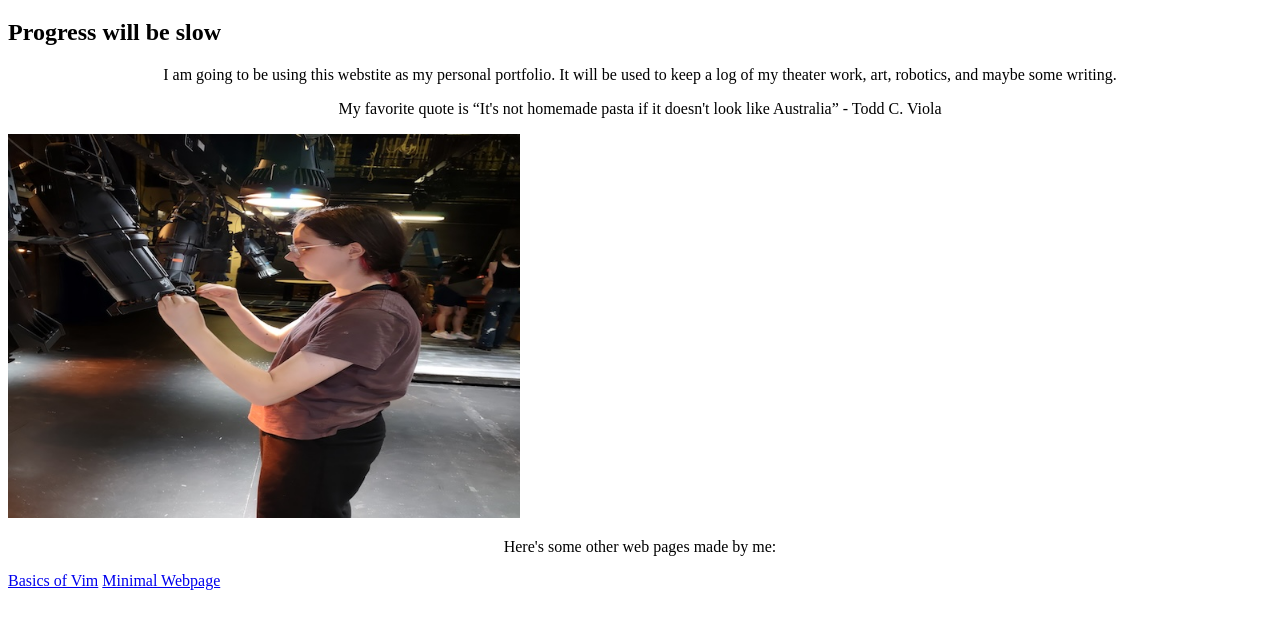
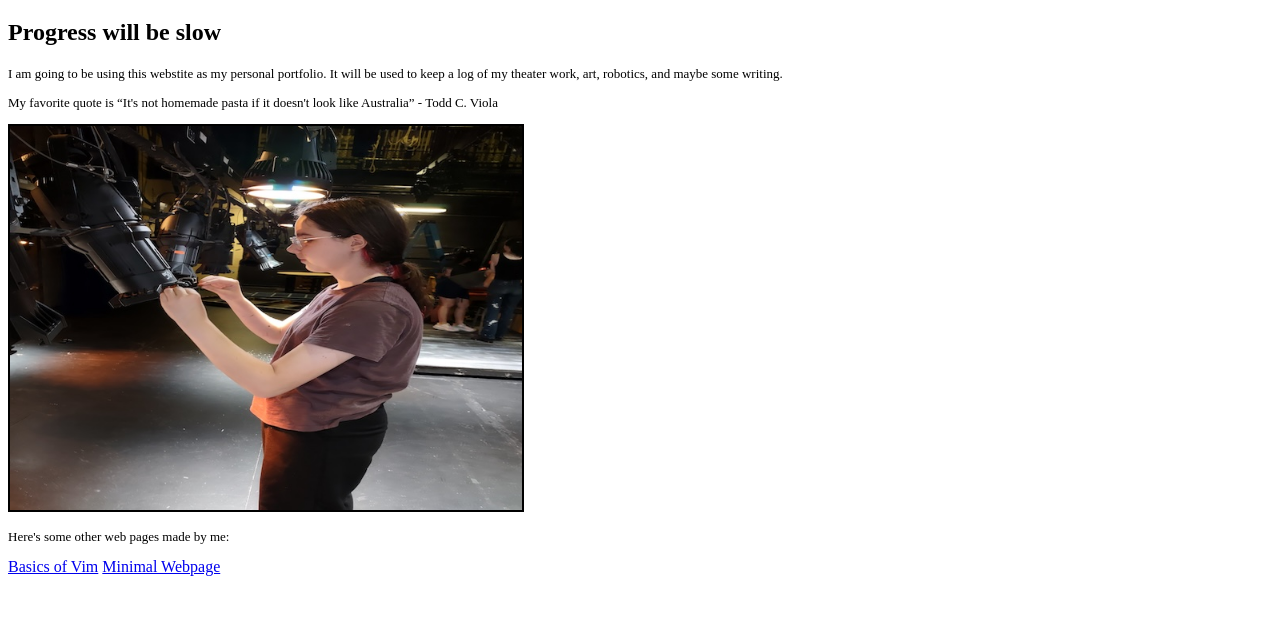
Before and after one commit to Evie-Strings/Evie-Strings.github.io, a plain HTML site: page index.html in a window 1280 px wide. Shown: the part 61-690 px from the top of the page. Drawn offline with Linux system fonts and the light colour scheme.

Commit message:
updating style.css

```diff
--- a/css/style.css
+++ b/css/style.css
@@ -1,9 +1,13 @@
 p {
-text-align: center;
 color: black;
+font-size: 13px;
 }
 
 h1 {
 text-align: center;
 color: black;
 }
+
+img {
+border: 2px solid black;
+}
```
